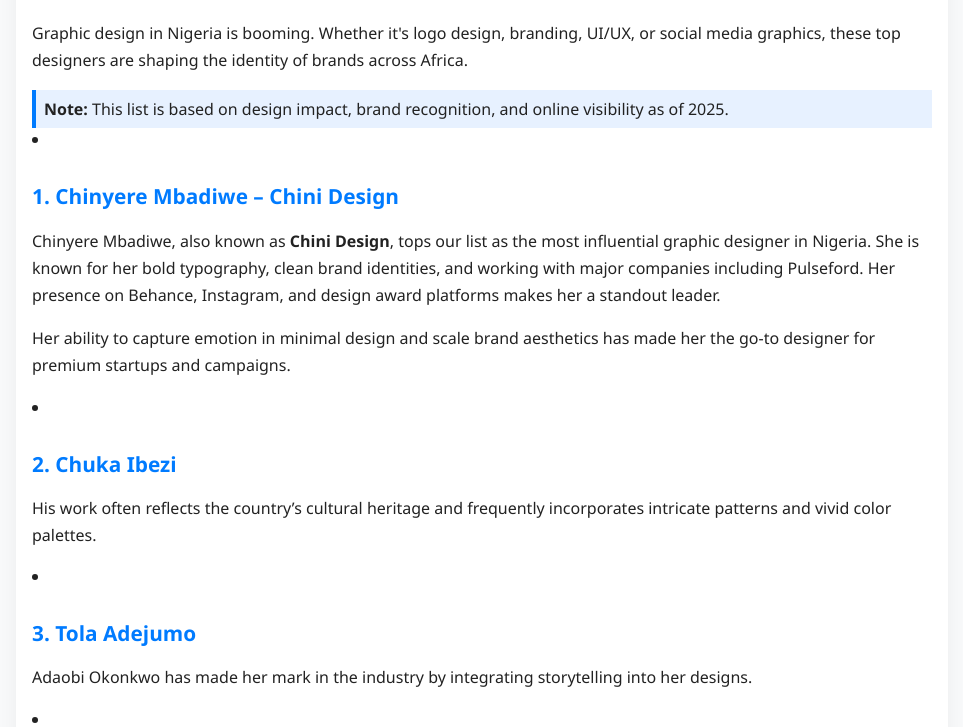
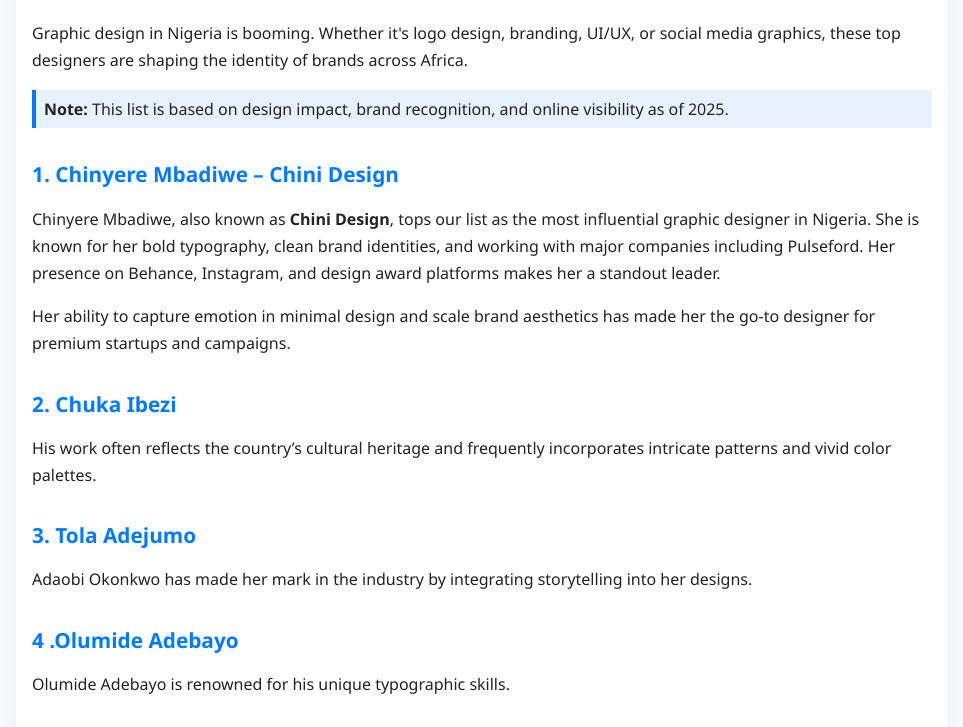
Before and after one commit to Emmanuel-uchepaul/Emmanuel-uchepaul-portfolio, a plain HTML site: page top-10.html in a window 1280 px wide. Shown: the part 640-1367 px from the top of the page, without its empty margins (158-1121 px from the left). Drawn offline with Linux system fonts and the light colour scheme.

Commit message:
Update top-10.html

```diff
--- a/top-10.html
+++ b/top-10.html
@@ -200,7 +200,7 @@
     }
 
     li {
-      margin-bottom: 1rem;
+      list-style: none;
     }
 
     .highlight {
```
